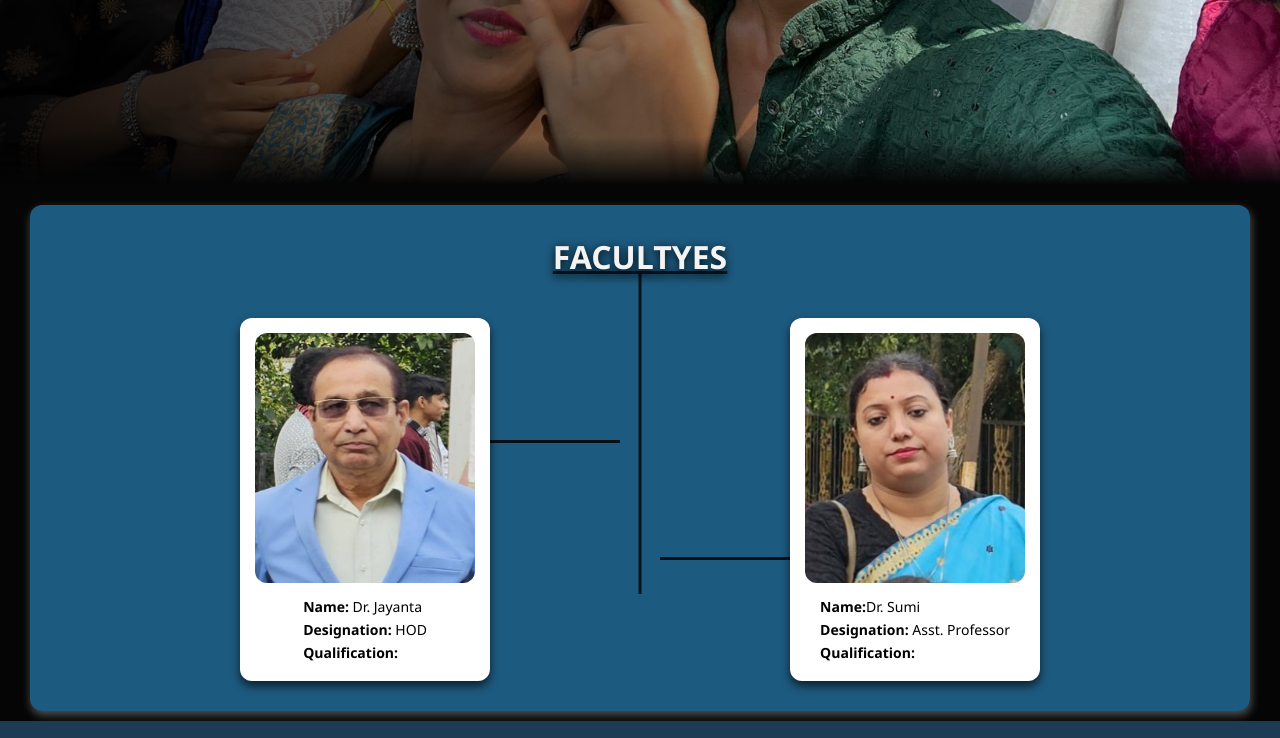
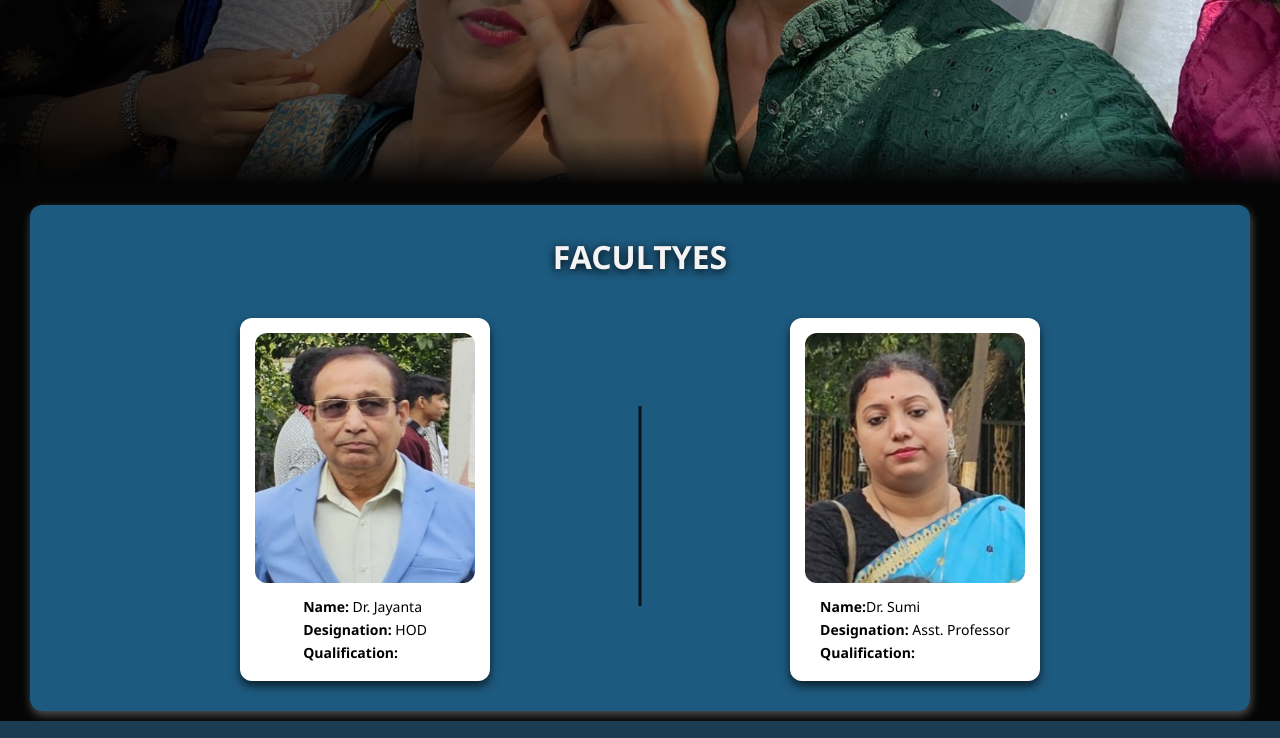
Before and after one commit to Pranit-kumar-hazarika/cs-dept, a plain HTML site: page index.html in a window 1280 px wide. Shown: the part 615-1353 px from the top of the page. Drawn offline with Linux system fonts and the light colour scheme.

Commit message:
Update style.css

```diff
--- a/style.css
+++ b/style.css
@@ -354,7 +354,6 @@ body, html {
 
 .section-title {
   font-size: 2rem;
-  text-decoration: underline rgba(0, 0, 0, 0.715);
   margin-bottom: 40px;
   font-weight: bold;
   color: #f3f3f3;
@@ -405,28 +404,12 @@ body, html {
   position:absolute;
   left: 50%;
   width: 3px;
-  top: -63%;
-  height: 160%;
+  top: 3%;
+  height: 100%;
   background-color: #000000cb;
   transform: translateX(-50%);
 }
 
-.horizontal-line {
-  position: absolute;
-  width: 130px ;
-  height: 3px;
-  background-color:  #000000d4;
-}
-
-.top-line {
-  top: 40px;
-  left: 0;
-}
-
-.bottom-line {
-  bottom: 40px;
-  right: 0;
-}
 
 .faculty-box.right {
   flex-direction: column-reverse;
```
